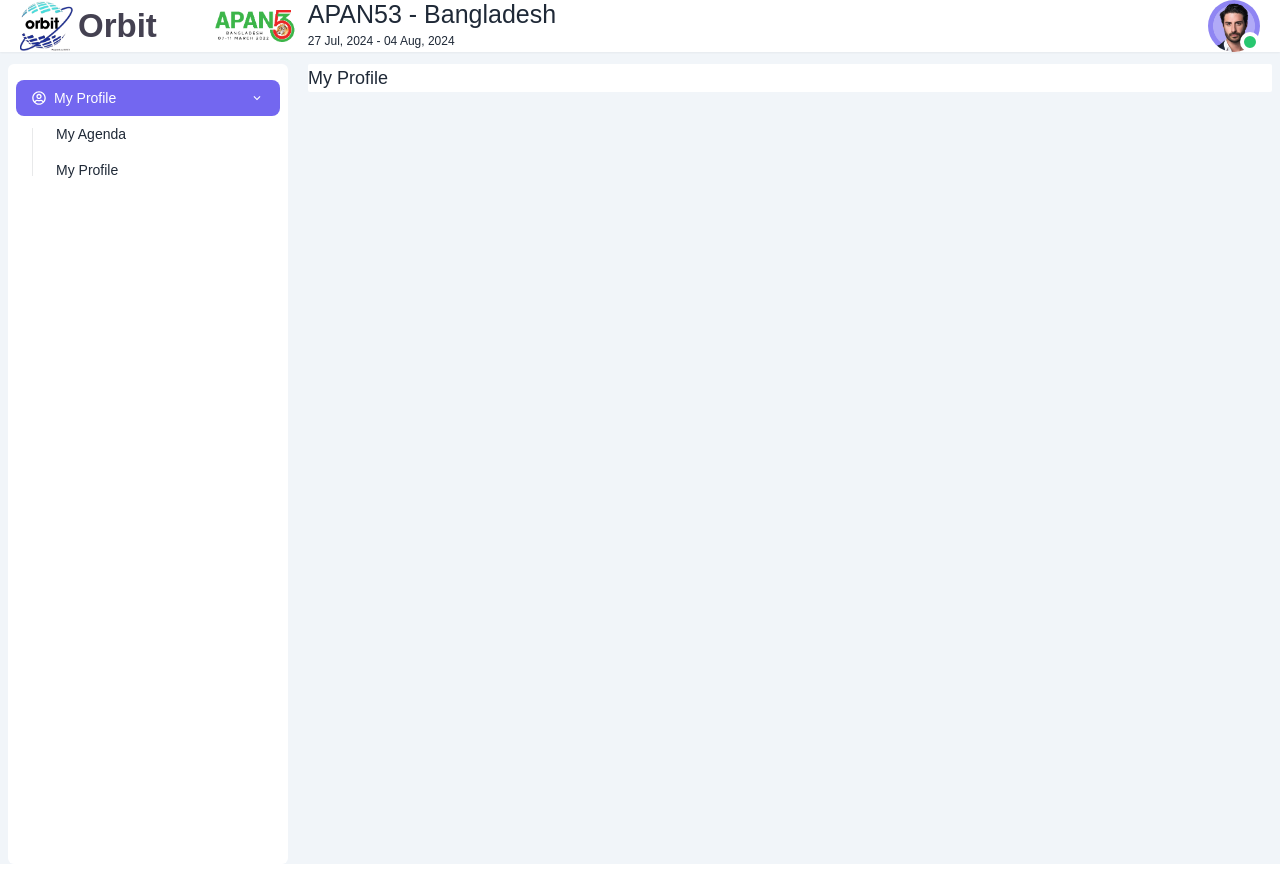
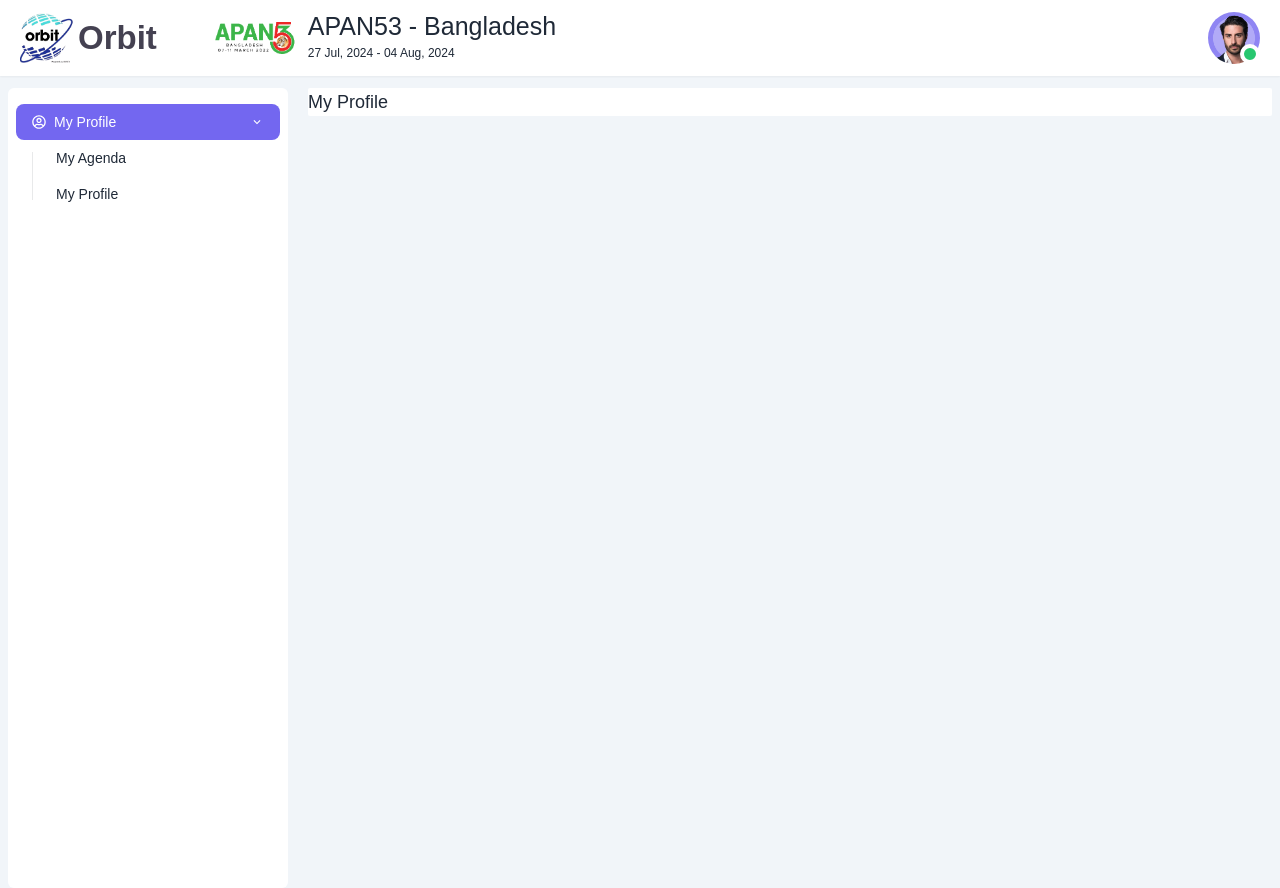
Before and after one commit to Mustafiz82/Next-js-profile, a Next.js app: page / in a window 1280 px wide. Before the commit the page ends 864 px from the top, so only its background shows below. Built offline with nearby package versions, Linux system fonts and the light colour scheme.

Commit message:
ui mistake fixed

```diff
--- a/app/Components/Header.jsx
+++ b/app/Components/Header.jsx
@@ -2,7 +2,7 @@ import Image from "next/image";
 
 export default function Header() {
   return (
-    <header className="px-5 py-5 lg:py-0 bg-white shadow-sm">
+    <header className="px-5 py-5 lg:py-3 bg-white shadow-sm">
       <div className="flex items-center justify-between">
         <div className="flex items-center gap-14">
           <div className="flex items-center gap-1">
```
